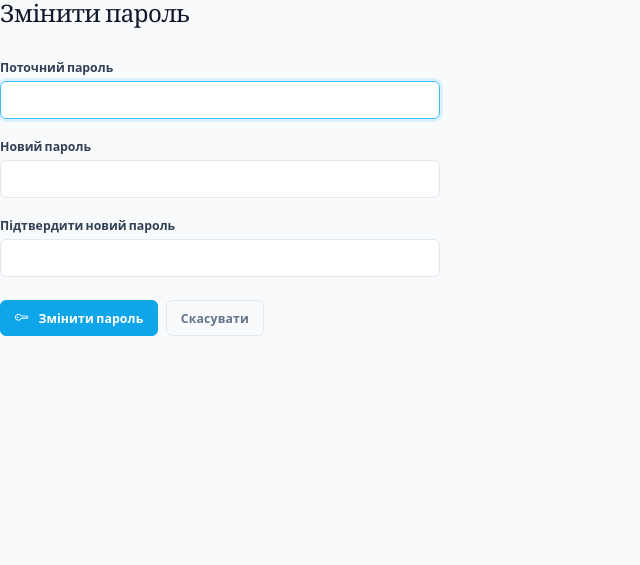
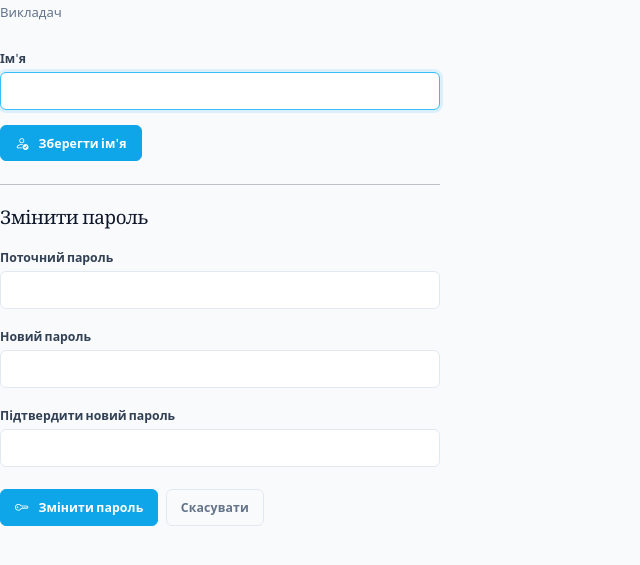
Before and after one commit to yevhenthet/collaborative_banking, a FastAPI app: template templates/profile_password.html in a window 1280 px wide. Shown: the top 565 px of the page, without its empty margins (0-640 px from the left). Run offline with FastAPI, Linux system fonts and the light colour scheme; the template is opened without the code that fills it, so the values that code supplies are empty.

Commit message:
feat: add name editing to profile page
POST /profile/name saves trimmed name (min 2 chars) with success/error
feedback. Profile page now shows name + role as header, name form first,
password change second, separated by a divider.

Co-Authored-By: Claude Sonnet 4.6 <noreply@anthropic.com>

```diff
--- a/app/i18n.py
+++ b/app/i18n.py
@@ -492,6 +492,10 @@ TRANSLATIONS = {
         "pwd_err_wrong": "Поточний пароль невірний.",
         "pwd_err_mismatch": "Паролі не збігаються.",
         "pwd_err_short": "Пароль має містити мінімум 8 символів.",
+        "name_label": "Ім'я",
+        "name_btn": "Зберегти ім'я",
+        "name_success": "Ім'я оновлено.",
+        "name_err_short": "Ім'я має містити мінімум 2 символи.",
         "pwd_reset_btn": "Скинути пароль",
         "pwd_reset_title": "Новий пароль для",
         "pwd_reset_success": "Пароль скинуто.",
@@ -986,6 +990,10 @@ TRANSLATIONS = {
         "pwd_err_wrong": "Current password is incorrect.",
         "pwd_err_mismatch": "Passwords do not match.",
         "pwd_err_short": "Password must be at least 8 characters.",
+        "name_label": "Name",
+        "name_btn": "Save name",
+        "name_success": "Name updated.",
+        "name_err_short": "Name must be at least 2 characters.",
         "pwd_reset_btn": "Reset password",
         "pwd_reset_title": "New password for",
         "pwd_reset_success": "Password has been reset.",
--- a/templates/profile_password.html
+++ b/templates/profile_password.html
@@ -5,11 +5,38 @@
 <div style="max-width:440px">
   <div class="page-header fade-up">
     <div>
-      <h2>{{ t('pwd_change_title') }}</h2>
-      <div class="subtitle">{{ user.name }}</div>
+      <h2>{{ user.name }}</h2>
+      <div class="subtitle">{{ t('role_admin') if user.role.value == 'admin' else t('role_teacher') }}</div>
     </div>
   </div>
 
+  {# ── Name ───────────────────────────────────────────────────── #}
+  {% if request.query_params.get('name_changed') %}
+  <div class="alert alert-success fade-up fade-up-1">
+    <i class="bi bi-check-circle me-2"></i>{{ t('name_success') }}
+  </div>
+  {% endif %}
+
+  {% if name_error is defined and name_error %}
+  <div class="alert alert-danger fade-up fade-up-1">
+    <i class="bi bi-exclamation-circle me-2"></i>{{ name_error }}
+  </div>
+  {% endif %}
+
+  <form method="post" action="/profile/name" class="mb-4 fade-up fade-up-1">
+    <div class="mb-3">
+      <label class="form-label">{{ t('name_label') }}</label>
+      <input type="text" name="name" class="form-control" value="{{ user.name }}"
+             required minlength="2" autofocus>
+    </div>
+    <button type="submit" class="btn btn-primary">
+      <i class="bi bi-person-check me-1"></i>{{ t('name_btn') }}
+    </button>
+  </form>
+
+  <hr class="my-4">
+
+  {# ── Password ────────────────────────────────────────────────── #}
   {% if request.query_params.get('changed') %}
   <div class="alert alert-success fade-up fade-up-1">
     <i class="bi bi-check-circle me-2"></i>{{ t('pwd_success') }}
@@ -21,6 +48,8 @@
     <i class="bi bi-exclamation-circle me-2"></i>{{ error }}
   </div>
   {% endif %}
+
+  <h5 class="mb-3 fade-up fade-up-2">{{ t('pwd_change_title') }}</h5>
 
   <form method="post" action="/profile/password" class="fade-up fade-up-2">
     <div class="mb-3">
```
Also changed, not shown: app/routers/auth.py (+23 -0 lines).
